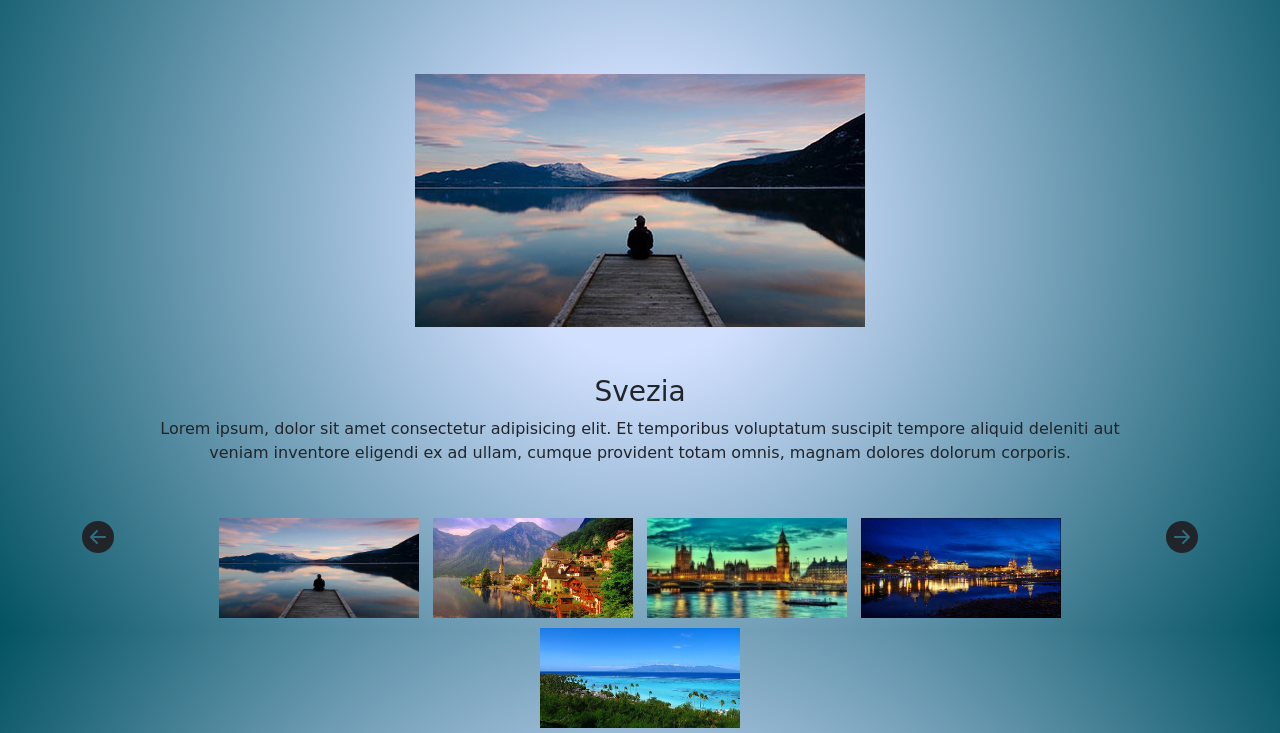
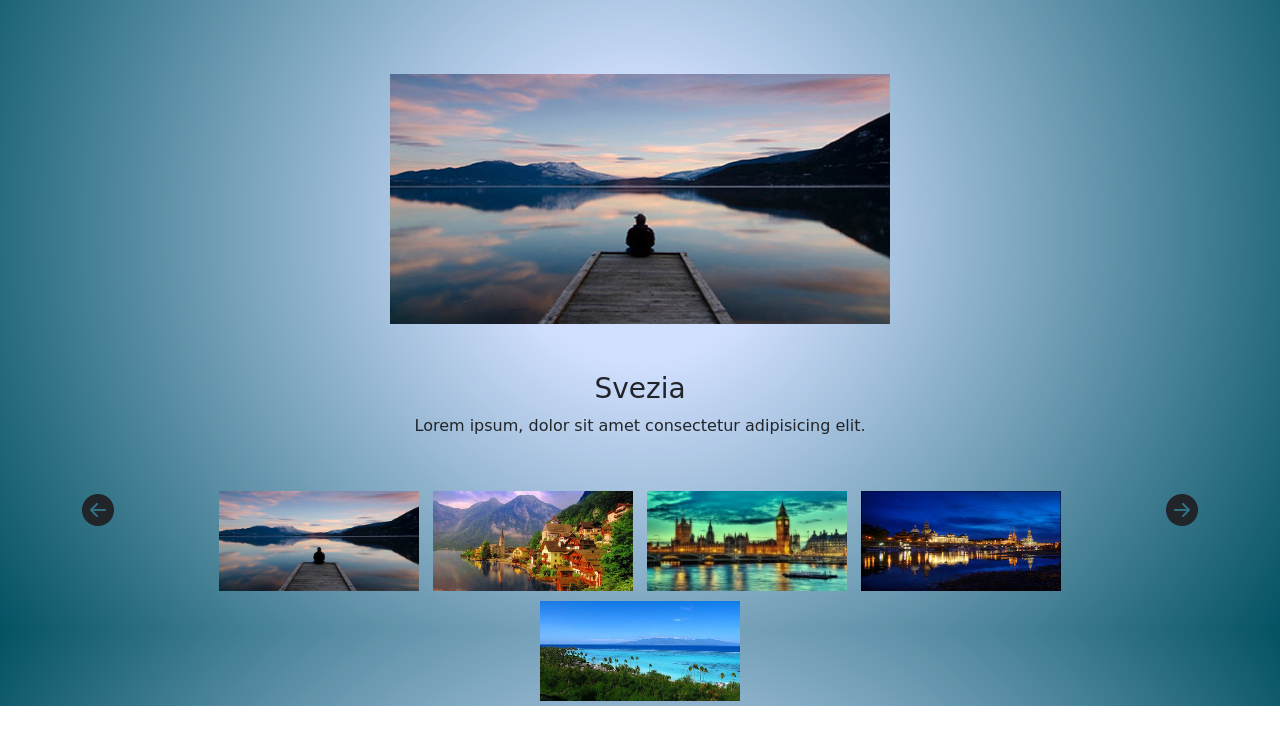
Before and after one commit to PeeperInTheSpace/vue-slider, a plain HTML site: page index.html in a window 1280 px wide. Shown: the part 170-903 px from the top of the page. After the commit the page ends 876 px from the top, so only its background shows below. Drawn offline with nearby package versions, Linux system fonts and the light colour scheme; a web font is replaced by a local one.

Commit message:
Fixed. JS Working

```diff
--- a/css/style.css
+++ b/css/style.css
@@ -34,3 +34,8 @@ body {
     height: 100px;
     margin: 5px;
 }
+
+.fl-bigImage {
+    width: 500px;
+    height: 250px;
+}
--- a/index.html
+++ b/index.html
@@ -41,7 +41,7 @@
 
                 <div class="row d-flex text-center pictures">
                     <div class="min-w-100">
-                        <img :src="imagesArray[activeIndex].image" :alt="imagesArray[activeIndex].title">
+                        <img :src="imagesArray[activeIndex].image" :alt="imagesArray[activeIndex].title" class="fl-bigImage">
                         <div class="text-center fl-text m-5">
                             <h3>{{ imagesArray[activeIndex].title }}</h3>
                             <p>{{ imagesArray[activeIndex].text }}</p>
--- a/js/script.js
+++ b/js/script.js
@@ -10,7 +10,7 @@ const slider = new Vue (
             {
                 image: 'img/01.jpg',
                 title: 'Svezia',
-                text: 'Lorem ipsum, dolor sit amet consectetur adipisicing elit. Et temporibus voluptatum suscipit tempore aliquid deleniti aut veniam inventore eligendi ex ad ullam, cumque provident totam omnis, magnam dolores dolorum corporis.',
+                text: 'Lorem ipsum, dolor sit amet consectetur adipisicing elit.',
             },
             {
                 image: 'img/02.jpg',
@@ -48,7 +48,7 @@ const slider = new Vue (
                 }
             },
             showNext (){
-                if (this.activeIndex++ === this.imagesArray.length -1) {
+                if (this.activeIndex === this.imagesArray.length -1) {
                     this.activeIndex = 0;
                 } else {
                     this.activeIndex++;
```
